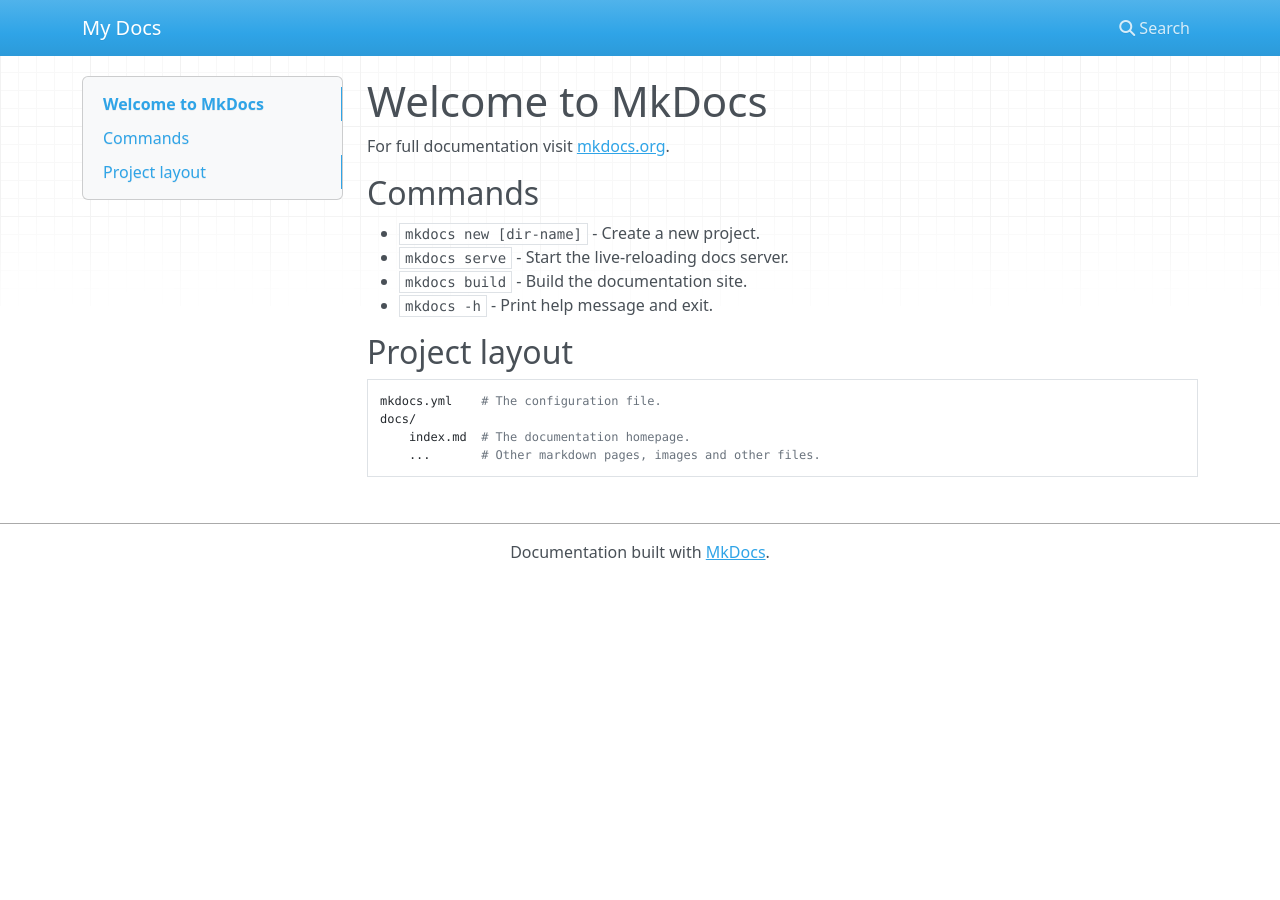
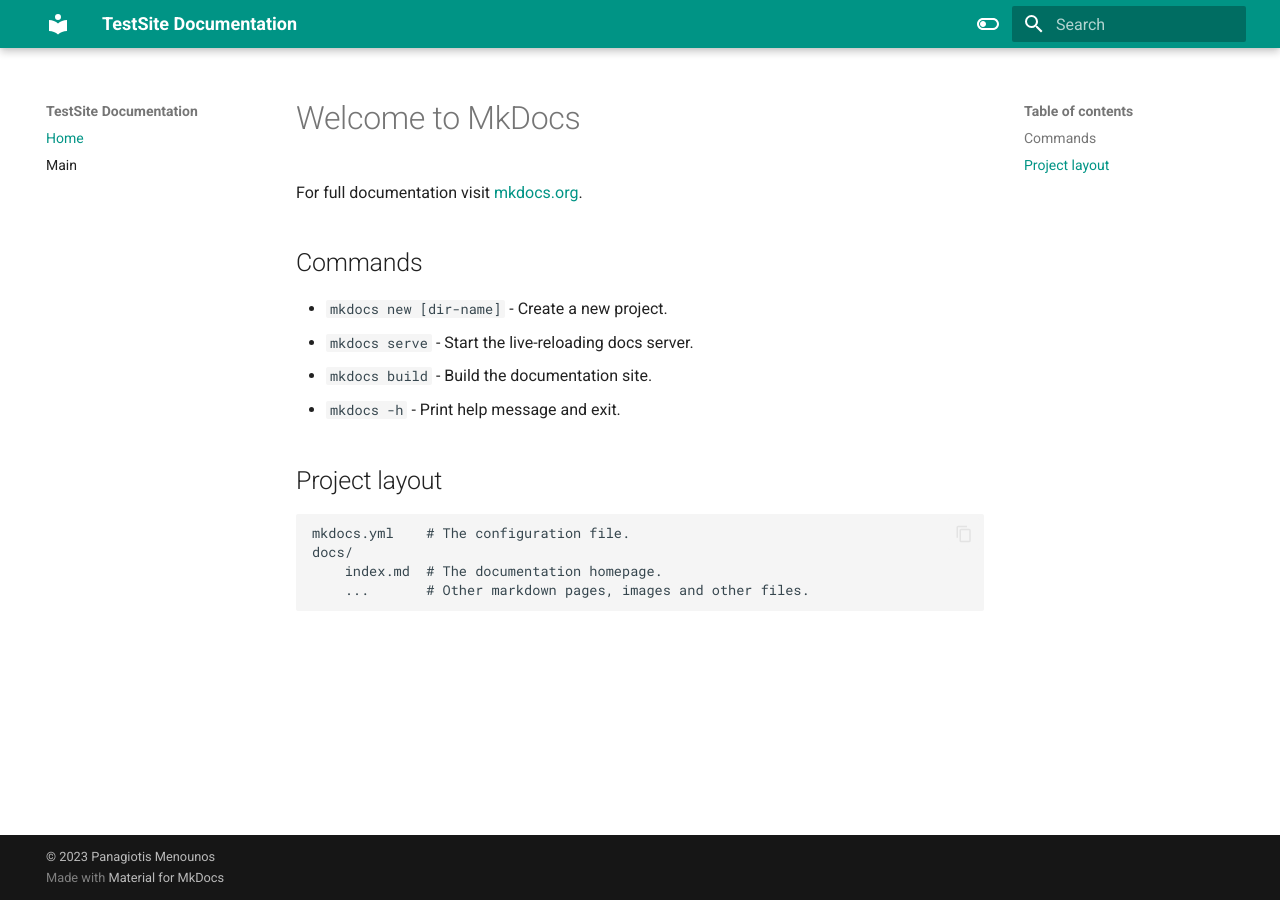
Before and after one commit to PanagiotisMenounos/TestSite, an MkDocs documentation site: the page built from docs/index.md, in a window 1280 px wide. Built offline with MkDocs 1.6.1 and Material for MkDocs 9.7.7, drawn with Linux system fonts in a browser that asks for light colours; nearby versions of some CDN libraries.

Commit message:
update main

```diff
--- a/mkdocs.yml
+++ b/mkdocs.yml
@@ -1 +1,54 @@
-site_name: My Docs
+site_name: TestSite Documentation
+
+nav:
+  - Home: index.md
+  - Main: main.md
+
+plugins:
+  - search
+  - mkdocstrings:
+      handlers:
+        python:
+          rendering:
+            show_source: true
+
+theme:
+  name: material
+  features:
+    - navigation.top
+    - search.suggest
+    - search.highlight
+    - content.tabs.link
+    - content.code.annotation
+    - content.code.copy
+  language: en
+  palette:
+    - scheme: default
+      toggle:
+        icon: material/toggle-switch-off-outline
+        name: Switch to dark mode
+      primary: teal
+      accent: purple
+    - scheme: slate
+      toggle:
+        icon: material/toggle-switch
+        name: Switch to light mode
+      primary: teal
+      accent: lime
+
+markdown_extensions:
+  - pymdownx.highlight:
+      anchor_linenums: true
+  - pymdownx.inlinehilite
+  - pymdownx.snippets
+  - admonition
+  - pymdownx.arithmatex:
+      generic: true
+  - footnotes
+  - pymdownx.details
+  - pymdownx.superfences
+  - pymdownx.mark
+  - attr_list
+
+copyright: |
+  &copy; 2023 <a href="https://github.com/PanagiotisMenounos"  target="_blank" rel="noopener">Panagiotis Menounos</a>
```
Also changed, not shown: docs/main.md (added, +1 -0 lines), 1 other file.
